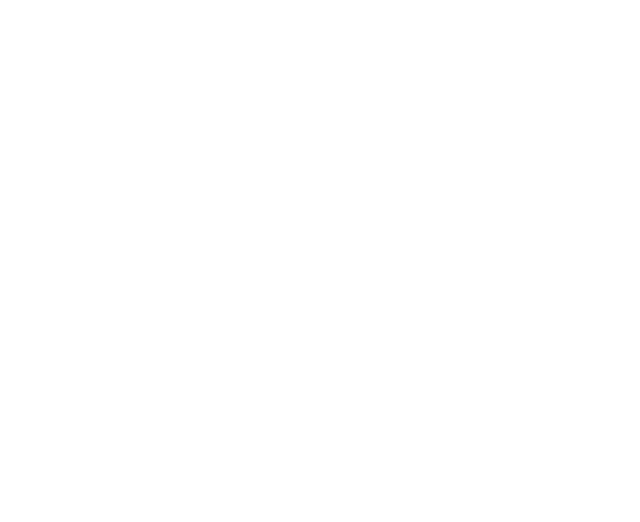
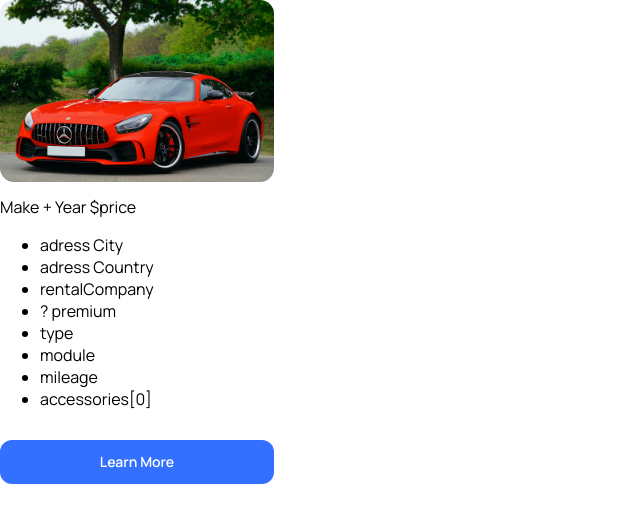
Before and after one commit to Tamira2804/ua-rental-car, a React (Create React App) app: page /caritem in a window 1280 px wide. Before the commit this address had no page. Shown: the top 522 px of the page, without its empty margins (0-640 px from the left). Built offline with nearby package versions, Linux system fonts and the light colour scheme.

Commit message:
add components Button CarList CarItem

```diff
--- a/src/components/App/App.jsx
+++ b/src/components/App/App.jsx
@@ -4,6 +4,7 @@
 import Home from "../../pages/Home";
 import Catalog from "../../pages/Catalog";
 import Favorite from "../../pages/Favorite";
+import CarItem from "../CarItem";
 
 const App = () => {
   return (
@@ -12,6 +13,7 @@
         <Route path="/" element={<SharedLayout />}>
           <Route index element={<Home />} />
           <Route path="/catalog" element={<Catalog />} />
+          <Route path="/caritem" element={<CarItem />} />
           <Route path="/favorites" element={<Favorite />} />
         </Route>
       </Routes>
--- /dev/null
+++ b/src/components/Button/Button.jsx
@@ -0,0 +1,11 @@
+import { Btn } from "./Button.styled";
+
+const Button = ({ width, text, onClick }) => {
+  return (
+    <Btn width={width} onClick={onClick}>
+      {text}
+    </Btn>
+  );
+};
+
+export default Button;
--- /dev/null
+++ b/src/components/Button/Button.styled.js
@@ -0,0 +1,25 @@
+import styled from "styled-components";
+
+export const Btn = styled.button`
+  display: flex;
+  justify-content: center;
+  align-items: center;
+
+  width: ${(props) => (props.width ? props.width : "100%")};
+  padding: 12px 0;
+
+  border-radius: 12px;
+  background-color: #3470ff;
+  border: none;
+
+  color: #ffffff;
+  font-family: var(--family);
+  font-size: var(--fs-sm);
+  font-style: normal;
+  font-weight: var(--fw-bold);
+  line-height: 20px;
+
+  &:hover {
+    background-color: #0b44cd;
+  }
+`;
--- /dev/null
+++ b/src/components/Button/index.js
@@ -0,0 +1 @@
+export { default } from "./Button";
--- /dev/null
+++ b/src/components/CarItem/CarItem.jsx
@@ -0,0 +1,34 @@
+import Image from "../../images/hero.jpg";
+import Button from "../Button";
+import {
+  CardThumb,
+  CardImage,
+  CardBody,
+  CardTitle,
+  CardList,
+  CardItem,
+} from "./CarItem.styled";
+
+const CarItem = () => {
+  return (
+    <CardThumb>
+      <CardImage src={Image} alt="" />
+      <CardBody>
+        <CardTitle>Make + Year $price</CardTitle>
+        <CardList>
+          <CardItem>adress City</CardItem>
+          <CardItem>adress Country</CardItem>
+          <CardItem>rentalCompany</CardItem>
+          <CardItem>? premium</CardItem>
+          <CardItem>type</CardItem>
+          <CardItem>module</CardItem>
+          <CardItem>mileage</CardItem>
+          <CardItem>accessories[0]</CardItem>
+        </CardList>
+      </CardBody>
+      <Button text="Learn More" />
+    </CardThumb>
+  );
+};
+
+export default CarItem;
--- /dev/null
+++ b/src/components/CarItem/CarItem.styled.js
@@ -0,0 +1,26 @@
+import styled from "styled-components";
+
+export const CardThumb = styled.article`
+  display: flex;
+  flex-direction: column;
+  align-items: flex-start;
+  gap: 14px;
+
+  width: 274px;
+  height: 426px;
+`;
+
+export const CardImage = styled.img`
+  display: block;
+  width: 100%;
+  height: 268px;
+
+  object-fit: cover;
+  object-position: center;
+  border-radius: 14px;
+`;
+export const CardBody = styled.div``;
+export const CardTitle = styled.div``;
+export const CardList = styled.ul``;
+export const CardItem = styled.li``;
+export const Btn = styled.button``;
--- /dev/null
+++ b/src/components/CarItem/index.js
@@ -0,0 +1 @@
+export { default } from './CarItem';
--- /dev/null
+++ b/src/components/CarList/index.js
@@ -0,0 +1 @@
+export { default } from './CarList';
--- a/src/index.css
+++ b/src/index.css
@@ -1,4 +1,4 @@
-@import url('https://fonts.googleapis.com/css2?family=Manrope:wght@400;500&family=Open+Sans:wght@400;600;700&display=swap');
+@import url("https://fonts.googleapis.com/css2?family=Manrope:wght@400;500;600&family=Open+Sans:wght@400;600;700&display=swap");
 
 * {
   box-sizing: border-box;
@@ -6,19 +6,20 @@
 
 :root {
   /* Typography */
-  --family: 'Manrope', sans-serif;
+  --family: "Manrope", sans-serif;
   --fs-sm: 14px;
   --fs-md: 16px;
   --fs-lg: 18px;
   --fw-light: 400;
   --fw-normal: 500;
+  --fw-bold: 600;
 
   /* Other */
   --radius-sm: 12px;
   --radius-md: 14px;
 }
 
-body[data-theme='dark'] {
+body[data-theme="dark"] {
   --colors-text: #ffffff;
   --colors-text-secondary: #ffffff;
   --colors-bg: #212d38;
@@ -26,7 +27,7 @@
 
   --shadow: rgba(245, 245, 245, 0.2) 0 0 8px;
 }
-body[data-theme='light'] {
+body[data-theme="light"] {
   --colors-text: #121417;
   --colors-text-secondary: rgba(18, 20, 23, 0.2);
   --colors-bg: #f7f7fb;
```
Also changed, not shown: src/components/CarList/CarList.jsx (added), src/components/CarList/CarList.styled.js (added), 1 other file (tests, documents, lock files or other folders).
